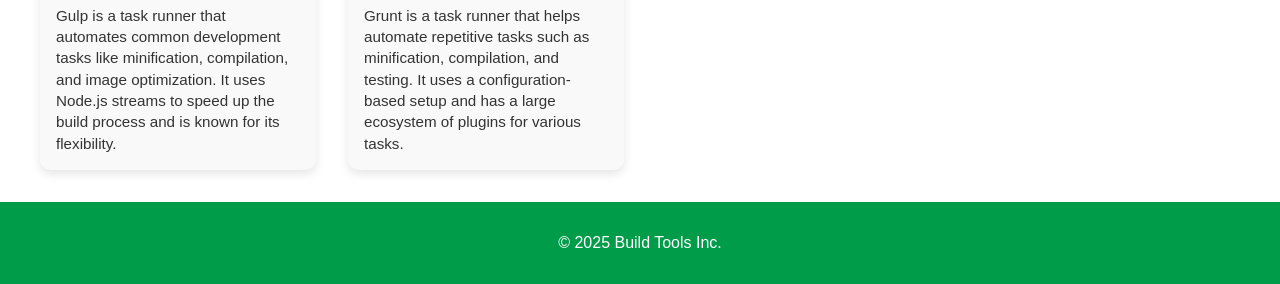
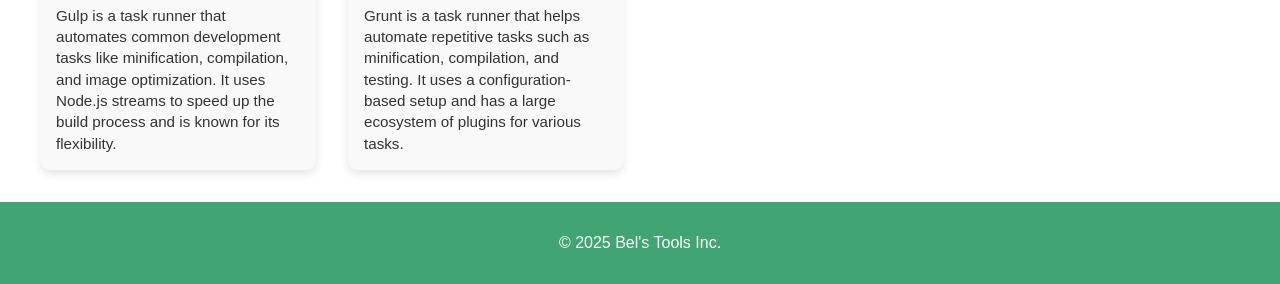
Before and after one commit to Esihackman/build-tool-showcase, a website built with webpack: page index.html in a window 1280 px wide. Shown: the part 784-1068 px from the top of the page. Built offline with nearby package versions, Linux system fonts and the light colour scheme.

Commit message:
updated the index.html

```diff
--- a/index.html
+++ b/index.html
@@ -15,7 +15,7 @@
   </main>
 
   <footer>
-    <p>&copy; 2025 Build Tools Inc.</p>
+    <p>&copy; 2025 Bel's Tools Inc.</p>
   </footer>
 </body>
 </html>
--- a/src/styles.scss
+++ b/src/styles.scss
@@ -5,7 +5,7 @@
 }
 
 h1 {
-  color: #009c4a;
+  color: #020e08;
 }
 
 h2 {
--- a/src/styles/_variables.scss
+++ b/src/styles/_variables.scss
@@ -1,4 +1,4 @@
-$primary-color: #009c4a;
+$primary-color: #40a572;
 $dark-bg: #1e1e1e;
 $light-bg: #ffffff;
 $text-color: #333;
```
